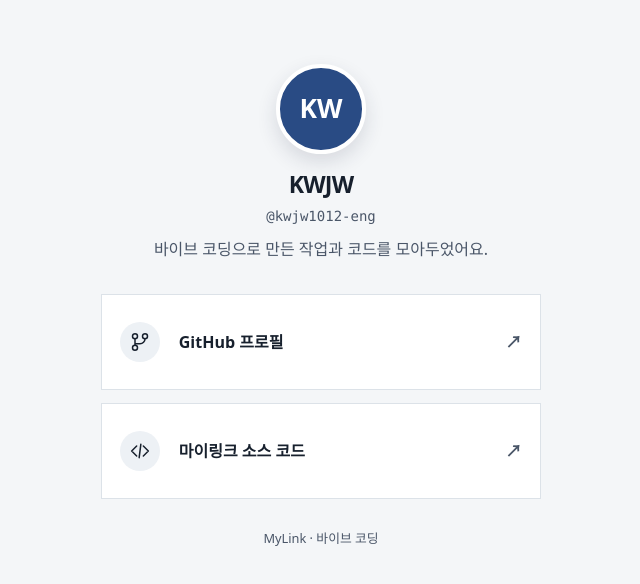
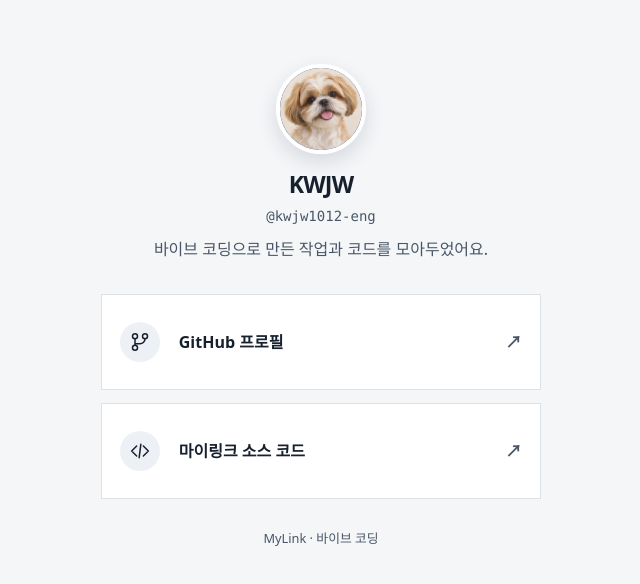
Before and after one commit to kwjw1012-eng/my-link, a Next.js app in the folder MyLink/: page /kwjw1012-eng in a window 1280 px wide. Shown: the top 584 px of the page, without its empty margins (319-959 px from the left). Built offline with nearby package versions, Linux system fonts and the light colour scheme; no server answers.

Commit message:
Display the dog photo in the profile circle

```diff
--- a/MyLink/app/globals.css
+++ b/MyLink/app/globals.css
@@ -54,12 +54,14 @@ button:disabled { opacity: .62; cursor: wait; }
   margin-inline: auto;
   border: 4px solid var(--profile-card);
   border-radius: 50%;
+  overflow: hidden;
   background: #294b84;
   box-shadow: 0 8px 20px #202b4524;
   color: white;
   font-size: 1.65rem;
   font-weight: 800;
 }
+.profile-avatar-image { width: 100%; height: 100%; object-fit: cover; }
 .public-profile h1 { margin-top: 1.1rem; font-size: 1.45rem; overflow-wrap: anywhere; }
 .profile-handle { margin-top: .5rem; color: var(--profile-muted); font: .875rem/1.5 ui-monospace, Consolas, monospace; }
 .profile-bio { margin-top: .55rem; color: var(--profile-muted); overflow-wrap: anywhere; }
--- a/MyLink/app/profile-card.tsx
+++ b/MyLink/app/profile-card.tsx
@@ -1,6 +1,7 @@
 "use client";
 
 import { useEffect, useState } from "react";
+import Image from "next/image";
 import Link from "next/link";
 import { cloudEnabled } from "@/lib/firebase";
 import { readDemo, writeDemo } from "@/lib/demo";
@@ -47,7 +48,19 @@ export default function ProfileCard({ profile, initialLinks, trackClicks }: { pr
   return <main className="profile-screen">
     <div className="public-profile">
       <header>
-        <div className="profile-avatar" aria-hidden="true">{Array.from(profile.name).slice(0, isCourseProfile ? 2 : 1).join("")}</div>
+        <div className="profile-avatar">
+          {isCourseProfile ? (
+            <Image
+              className="profile-avatar-image"
+              src="/shih-tzu.webp"
+              alt="고개를 살짝 기울인 시츄 강아지"
+              width={360}
+              height={360}
+              loading="eager"
+              unoptimized
+            />
+          ) : <span aria-hidden="true">{Array.from(profile.name)[0]}</span>}
+        </div>
         <h1>{profile.name}</h1>
         <p className="profile-handle">@{profile.username}</p>
         {profile.bio && <p className="profile-bio">{profile.bio}</p>}
```
